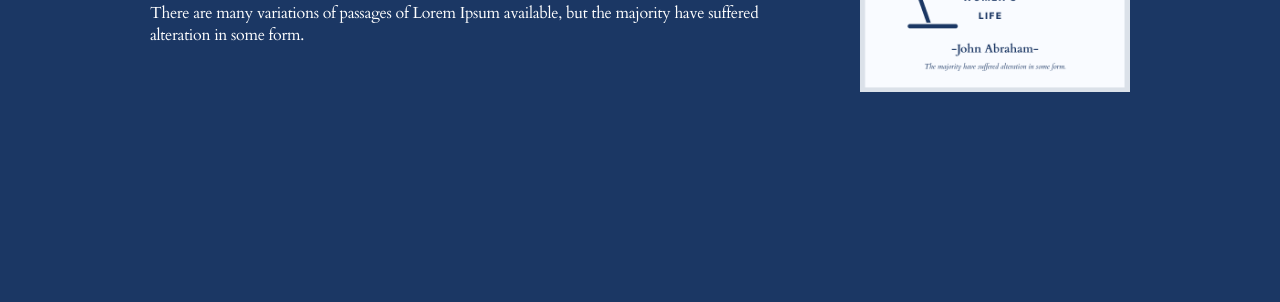
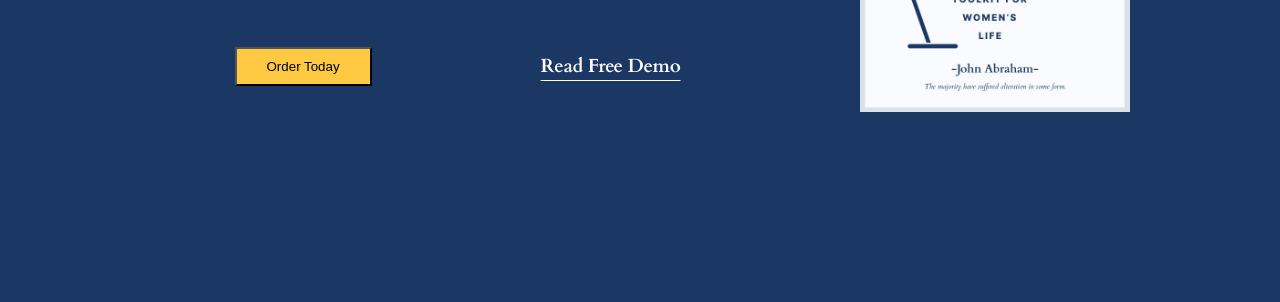
Before and after one commit to nonatodiego/booksite, a plain HTML site: page index.html in a window 1280 px wide. Shown: the part 498-800 px from the top of the page. Drawn offline with Linux system fonts and the light colour scheme.

Commit message:
adicionando button e link da section text section links

```diff
--- a/css/style.css
+++ b/css/style.css
@@ -125,3 +125,21 @@ main .banner img {
     max-width: 100%;
     height: auto;
 }
+
+main .text .links {
+    display: flex;
+    justify-content: space-around;
+    align-items: center;
+    margin: 50px 0;
+}
+
+main .text .links .link-demo {
+    font-family: 'Cardo';
+    font-style: normal;
+    font-weight: 700;
+    font-size: 19px;
+
+    color: #fff;
+
+    text-underline-offset: 8px;
+}
--- a/index.html
+++ b/index.html
@@ -40,6 +40,11 @@
                 <h1>Books are uniquely portable magic </h1>
                 <p>There are many variations of passages of Lorem Ipsum available, but the majority have suffered alteration in some form.</p>
 
+                <section class="links">
+                    <button>Order Today</button>
+                    <a class="link-demo" href="#">Read Free Demo</a>
+                </section>
+
             </section>
             <section class="banner">
                 <img src="assets/images/Book.png" alt="">
```
